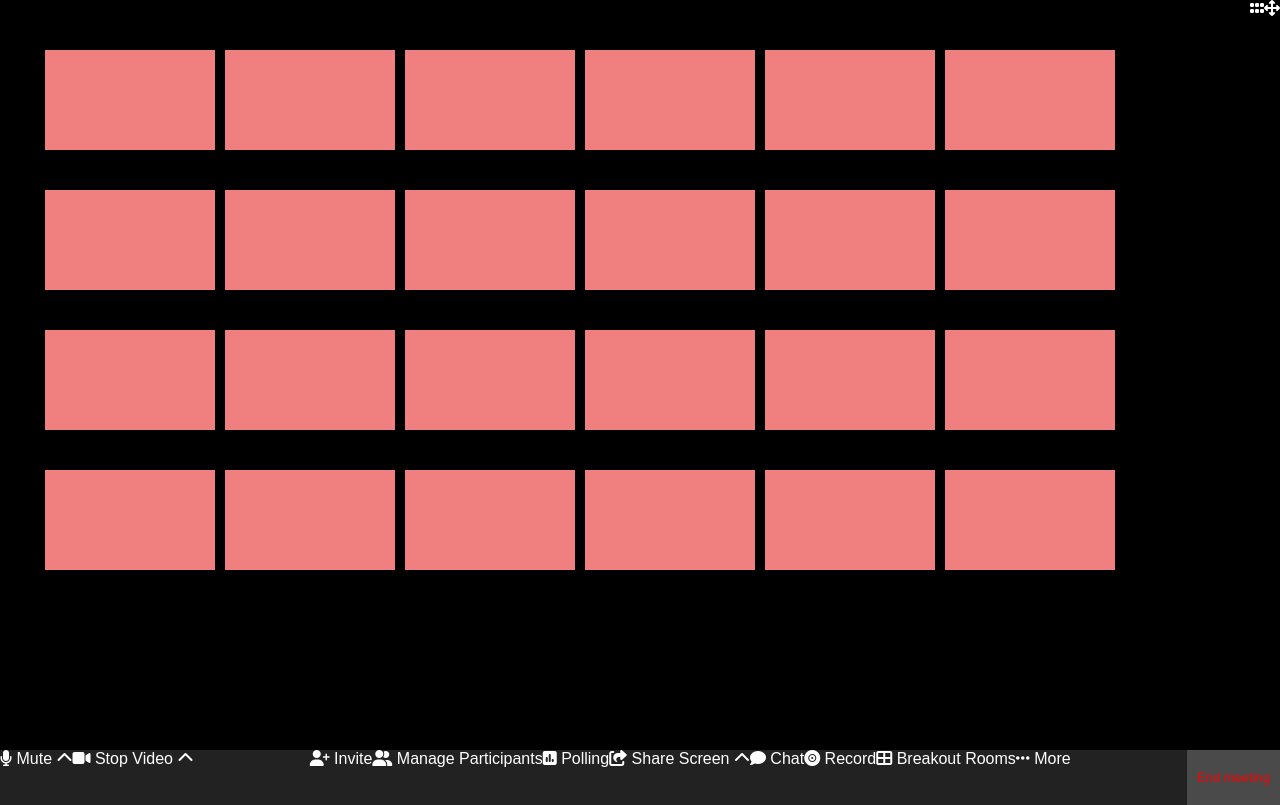
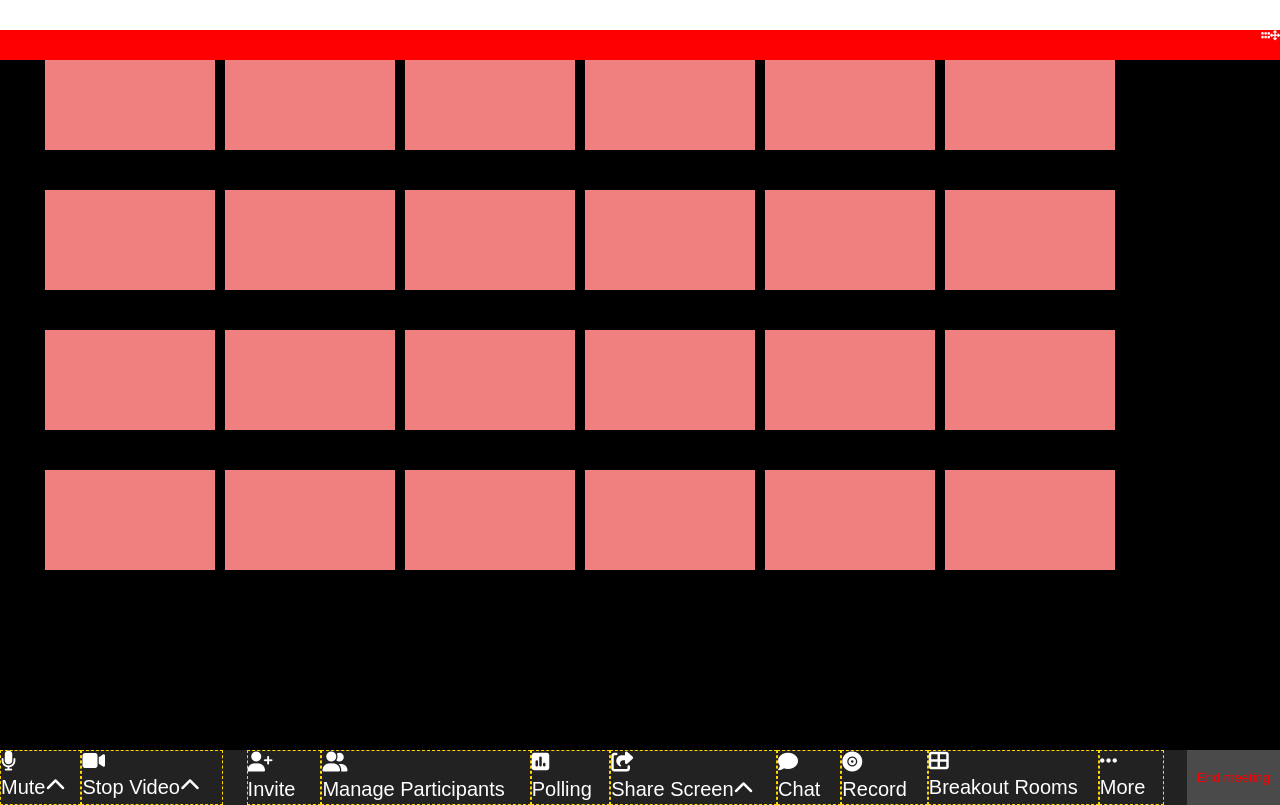
Before and after one commit to FrancescoFolgheraiter/html-css-zoom, a plain HTML site: page index.html in a window 1280 px wide. Drawn offline with Linux system fonts and the light colour scheme.

Commit message:
update with position fixed top bar and bottom bar

```diff
--- a/css/style.css
+++ b/css/style.css
@@ -20,6 +20,7 @@
 
 html{
     font-family: Arial, Helvetica, sans-serif;
+    font-size: 10px;
 }
 
 .container{
@@ -28,7 +29,7 @@ html{
 }
 .my-row{
     display:flex;
-    flex-wrap: wrap;
+    flex-wrap:wrap;
 }
 
 /*
@@ -42,6 +43,7 @@ header .my-row{
     MAIN
 */
 main{
+    margin-top:30px;
     background-color: black;
     height:calc(100vh - 80px);
 }
@@ -54,7 +56,21 @@ footer .my-row{
 footer .my-row .my-col-1-3{
     display:flex;
     flex-wrap: wrap;
+
 }
+footer .my-row .my-col-1-3 > *{
+    font-size: 2em;
+
+}
+.icons{
+    display:flex;
+    flex-wrap: wrap;
+}
+.icons>*:first-child{
+    width:100%;
+    justify-self: center;
+}
+
 
 footer .my-row .my-col-1-3:last-child{
     background-color: #4a4a4a;
@@ -63,20 +79,25 @@ footer .my-row .my-col-1-3:last-child{
     font-size: small;
 }
 /*
-    DEBUG
+DEBUG
 */
 .debug .top-bar{
     width: 100%;
     min-height: 30px;
-    background-color: black;
+    background-color: red;
     color:white;
+    position:fixed;
 }
 
+.debug .icons{
+    border:1px dashed gold;
+}
 .debug .bottom-bar{
     width: 100%;
     min-height: 50px;
     background-color: #222222;
     color:white;
+    position:fixed;
 }
 
 .debug main .container .my-row>*{
--- a/index.html
+++ b/index.html
@@ -123,29 +123,55 @@
             </div>
             <div class="my-col-1-3">
                 <div class="icons">
+                    <div>
                         <i class="fa-solid fa-user-plus"></i>
+                    </div>
+                    <div>
                         <span>Invite</span>
                     </div>
+                </div>
                 <div class="icons">
+                    <div>
                         <i class="fa-solid fa-user-group"></i>
+                    </div>
+                    <div>
                         <span>Manage Participants</span>
                     </div>
+                </div>
                 <div class="icons">
+                    <div>
                         <i class="fa-solid fa-square-poll-vertical"></i>
+                    </div>
+                    <div>
                         <span>Polling</span>
                     </div>
+                </div>
                 <div class="icons">
+                    <div>
                         <i class="fa-solid fa-share-from-square" class="green"></i>
+                    </div>
+                    <div>
                         <span>Share Screen</span>
+                    </div>
+                    <div>
                         <i class="fa-solid fa-chevron-up"></i>
                     </div>
+                </div>
                 <div class="icons">
+                    <div>
                         <i class="fa-solid fa-comment"></i>
+                    </div>
+                    <div>
                         <span>Chat</span>
                     </div>
+                </div>
                 <div class="icons">
+                    <div>
                         <i class="fa-solid fa-record-vinyl"></i>
+                    </div>
+                    <div>
                         <span>Record</span>
+                    </div>
                 </div>
                 <div class="icons">
                     <i class="fa-solid fa-table-cells-large"></i>
```
Lines whose indentation alone changed are shown as unchanged.
